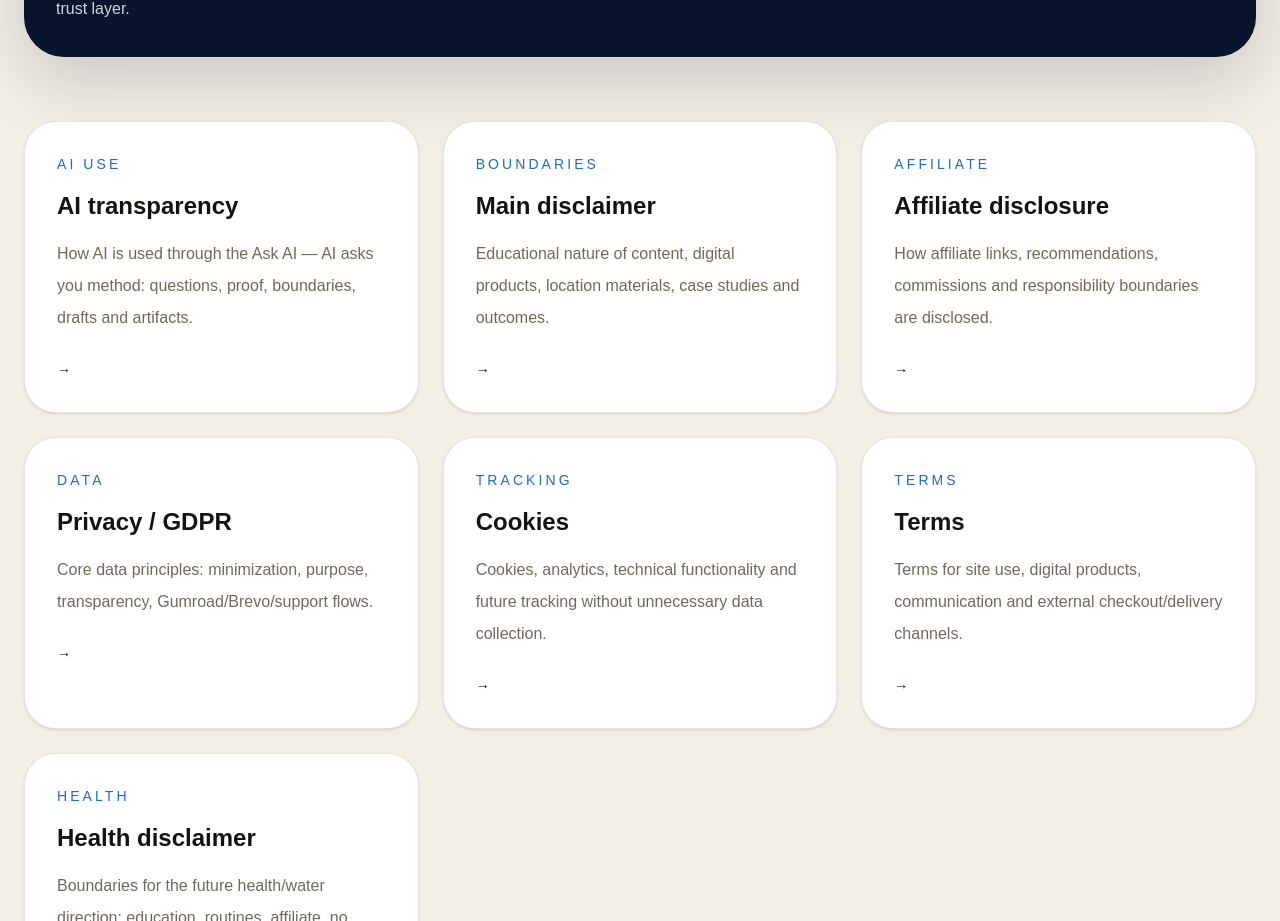
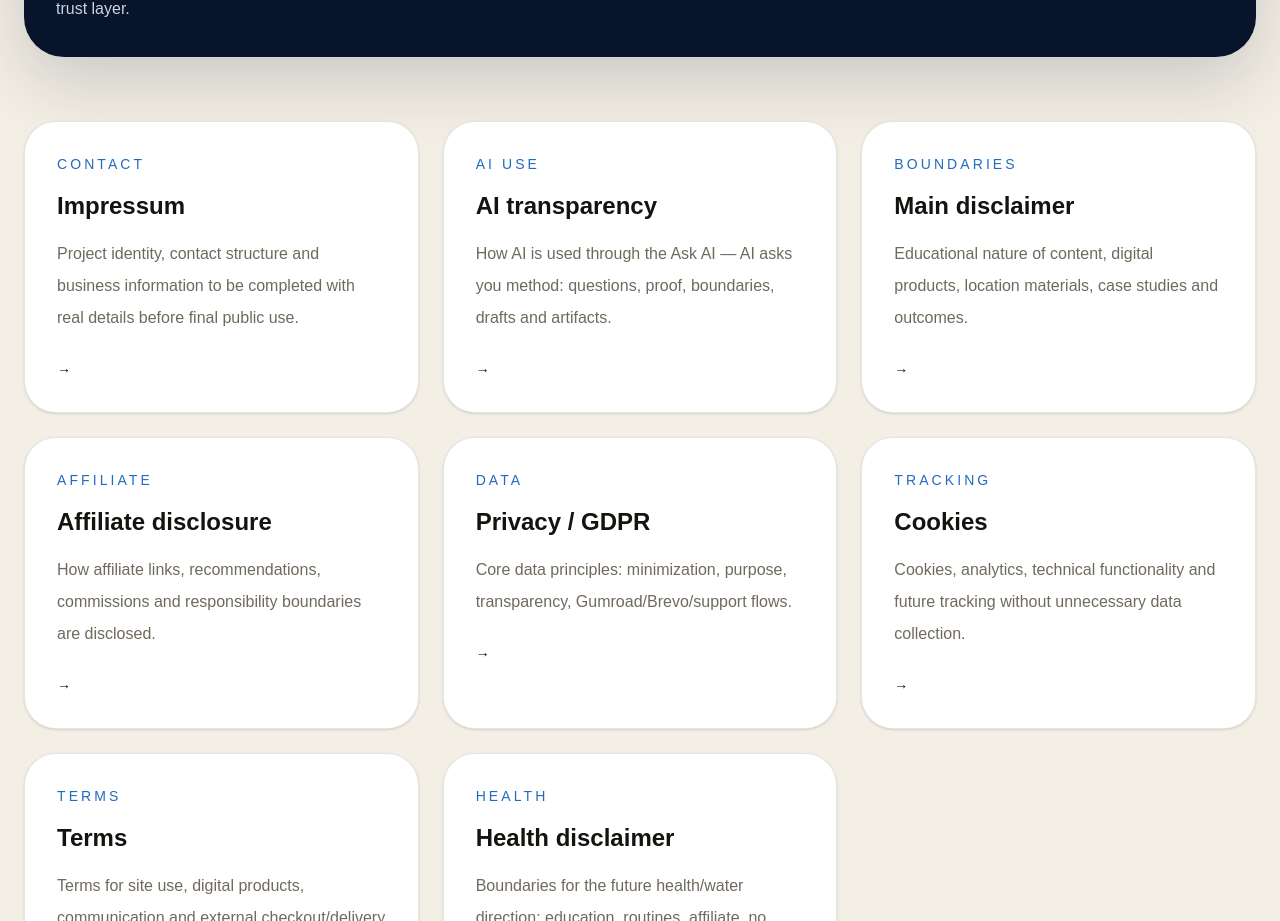
Before and after one commit to danininet/danininet, a Next.js app: page /en/legal in a window 1280 px wide. Shown: the part 821-1742 px from the top of the page. Built offline with nearby package versions, Linux system fonts and the light colour scheme; no server answers.

Commit message:
Add Impressum to legal center cards

```diff
--- a/app/[locale]/legal/page.tsx
+++ b/app/[locale]/legal/page.tsx
@@ -25,6 +25,7 @@ const copy: Record<Locale, {
     title: "Transparentan okvir za AI, affiliate, digitalne proizvode i odgovornu komunikaciju.",
     text: "DaniniNet ne krije način rada. AI se koristi kao sofisticiran radni alat u DaniniHub metodi, ali ne kao autoritet koji zamenjuje ljudsku odluku, stručnu proveru ili odgovornost korisnika.",
     cards: [
+      { title: "Impressum", text: "Identitet projekta, kontakt okvir i poslovne informacije koje se dopunjuju stvarnim podacima pre finalne javne upotrebe.", href: "impressum", label: "Contact" },
       { title: "AI transparentnost", text: "Kako koristimo AI kroz metodu Pitaj AI — AI pita tebe: pitanja, dokazi, granice, nacrti i artifacti.", href: "ai-transparentnost", label: "AI use" },
       { title: "Glavni disclaimer", text: "Edukativni karakter sadržaja, digitalnih proizvoda, lokacija, case study materijala i rezultata.", href: "disclaimer", label: "Boundaries" },
       { title: "Affiliate disclosure", text: "Kako označavamo affiliate linkove, preporuke, provizije i granice odgovornosti.", href: "affiliate-disclosure", label: "Affiliate" },
@@ -43,6 +44,7 @@ const copy: Record<Locale, {
     title: "Transparenter Rahmen für KI, Affiliate, digitale Produkte und verantwortliche Kommunikation.",
     text: "DaniniNet versteckt die Arbeitsweise nicht. KI wird in der DaniniHub Methode als anspruchsvolles Arbeitswerkzeug eingesetzt, aber nicht als Autorität, die menschliche Entscheidung, Fachprüfung oder Nutzerverantwortung ersetzt.",
     cards: [
+      { title: "Impressum", text: "Projektidentität, Kontaktstruktur und Geschäftsinformationen, die vor der endgültigen öffentlichen Nutzung mit realen Daten ergänzt werden.", href: "impressum", label: "Kontakt" },
       { title: "KI-Transparenz", text: "Wie KI in der Methode Frag die KI — die KI fragt dich eingesetzt wird: Fragen, Belege, Grenzen, Entwürfe und Artefakte.", href: "ai-transparentnost", label: "KI" },
       { title: "Haupt-Disclaimer", text: "Bildungscharakter von Inhalten, digitalen Produkten, Standortmaterialien, Case Studies und Ergebnissen.", href: "disclaimer", label: "Grenzen" },
       { title: "Affiliate Disclosure", text: "Wie Affiliate-Links, Empfehlungen, Provisionen und Verantwortungsgrenzen gekennzeichnet werden.", href: "affiliate-disclosure", label: "Affiliate" },
@@ -61,6 +63,7 @@ const copy: Record<Locale, {
     title: "A transparent framework for AI, affiliate, digital products and responsible communication.",
     text: "DaniniNet does not hide its working method. AI is used inside the DaniniHub method as a sophisticated working tool, but not as an authority that replaces human decisions, professional review or user responsibility.",
     cards: [
+      { title: "Impressum", text: "Project identity, contact structure and business information to be completed with real details before final public use.", href: "impressum", label: "Contact" },
       { title: "AI transparency", text: "How AI is used through the Ask AI — AI asks you method: questions, proof, boundaries, drafts and artifacts.", href: "ai-transparentnost", label: "AI use" },
       { title: "Main disclaimer", text: "Educational nature of content, digital products, location materials, case studies and outcomes.", href: "disclaimer", label: "Boundaries" },
       { title: "Affiliate disclosure", text: "How affiliate links, recommendations, commissions and responsibility boundaries are disclosed.", href: "affiliate-disclosure", label: "Affiliate" },
```
